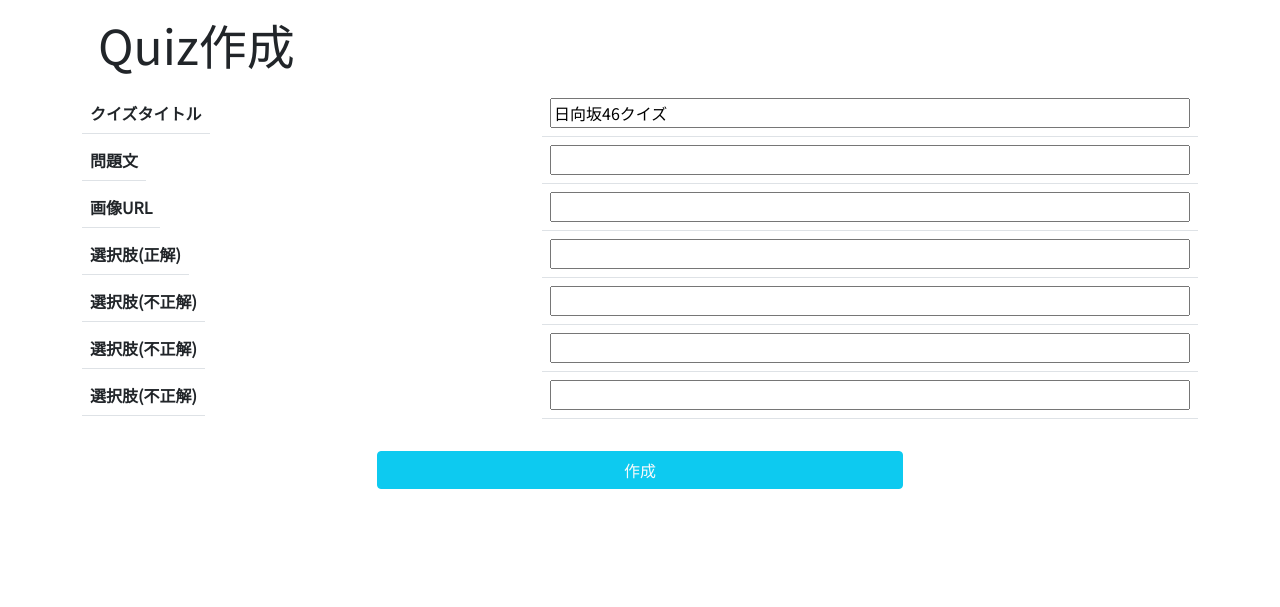
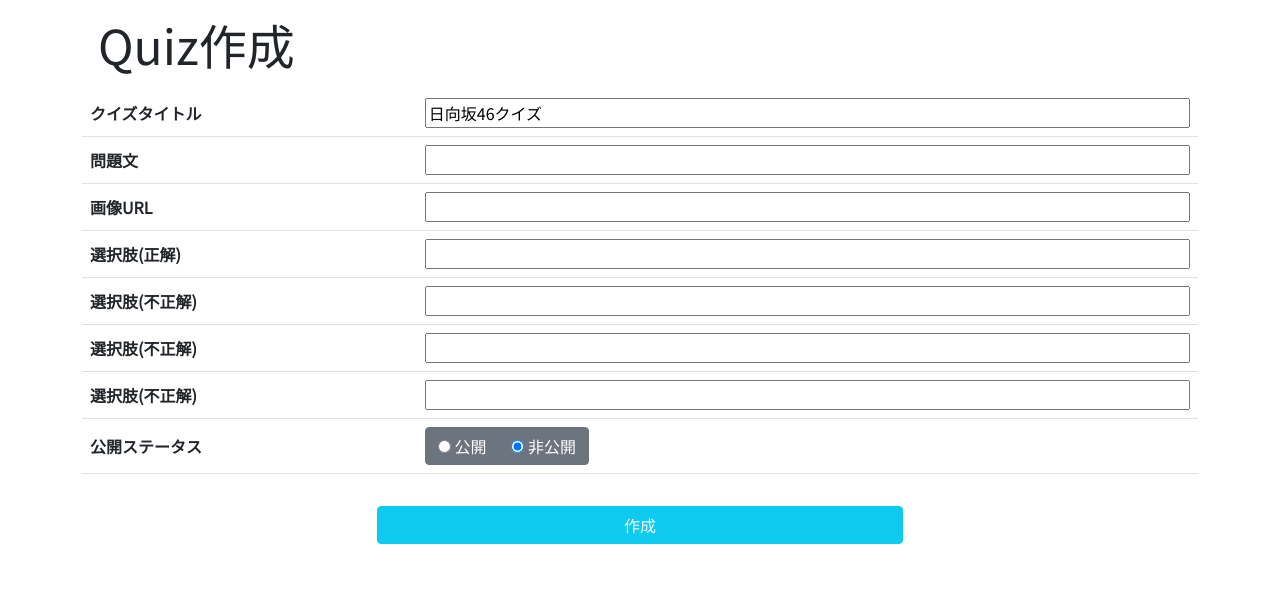
Before and after one commit to soya111/hinata_quiz, a Django app: page /quiz/add/ in a window 1280 px wide. Shown: the part 56-663 px from the top of the page. Run offline with Django 3.2, Linux system fonts and the light colour scheme; the visitor is signed in with stand-in values (Sample User, id 1).

Commit message:
クイズ公開ステータス追加

```diff
--- a/api/models.py
+++ b/api/models.py
@@ -11,6 +11,7 @@ class Quiz(models.Model):
         max_length=1000, verbose_name="画像URL")
     user = models.ForeignKey(User, on_delete=models.CASCADE)
     is_approved = models.BooleanField(default=False)
+    is_public = models.BooleanField(default=False)
 
     def __str__(self):
         return self.statement
--- a/api/templates/api/quiz_add.html
+++ b/api/templates/api/quiz_add.html
@@ -35,6 +35,19 @@
                     </td>
                 </tr>
             {% endfor %}
+            <tr>
+                <th>公開ステータス</th>
+                <td>
+                    <div class="btn-group btn-group-toggle" data-toggle="buttons">
+                        <label class="btn btn-secondary">
+                            <input type="radio" name="is_public" id="option1" autocomplete="off" value="True"> 公開
+                        </label>
+                        <label class="btn btn-secondary">
+                            <input type="radio" name="is_public" id="option2" autocomplete="off" value="False" checked> 非公開
+                        </label>
+                    </div>
+                </td>
+            </tr>
         </table>
         <div class="d-grid gap-2 col-6 mx-auto mb-5">
             <button type="submit" class="btn btn-info  text-light" style="margin: 1rem;">作成</button>
@@ -43,21 +56,21 @@
     </form>
 </div>
 <style>
-input {
-    width: 50vw
+input[type=text], input[type=url] {
+    width: 100%;
 }
 tr{
-    display: flex;
-    align-items: center;
-    justify-content: space-between;
+    vertical-align: middle;
 }
-
+th{
+    width: 30%;
+}
+td{
+    width: 70%;
+}
 table {
     width: 90%;
     margin: 0 auto;
 }
-form {
-    max-width: 100%;
-}
 </style>
 {% endblock %}
--- a/api/templates/api/quiz_list.html
+++ b/api/templates/api/quiz_list.html
@@ -24,8 +24,6 @@
                 </ul>
                 <a href="{% url 'quiz-detail' quiz.id %}" class="btn btn-info m-1 text-light">詳細</a>
             </div>
-            <div class="card-body">
-            </div>
         </div>
     {% empty %}
         <li>No articles yet.</li>
--- a/api/web.py
+++ b/api/web.py
@@ -31,7 +31,7 @@ class QuizListView(ListView):
 
     def get_queryset(self):
         queryset = super(QuizListView, self).get_queryset()
-        return queryset.filter(is_approved=True)
+        return queryset.filter(is_approved=True).filter(is_public=True)
 
 
 class QuizDetailView(DetailView):
@@ -46,7 +46,10 @@ class QuizDetailView(DetailView):
     def get(self, request, pk):
         quiz = Quiz.objects.get(pk=pk)
 
-        if quiz.is_approved == False and quiz.user != request.user:
+        # クイズ作成者もしくはクイズが公開&認証済みの場合のみ詳細を見れる
+        if quiz.user == request.user or (quiz.is_public and quiz.is_approved):
+            pass
+        else:
             return HttpResponse("権限がありません。ログインしてください。", status=403)
 
         context = {
@@ -77,10 +80,10 @@ class QuizCreateView(CreateView, LoginRequiredMixin):
 
         # choiceのバリデーション
         if request.POST['correct_choice'] == '' or not any(incorrect_choices):
-            return HttpResponse("400", status="400")
+            return HttpResponse(status="400")
 
         quiz = Quiz(title=request.POST['title'],
-                    statement=request.POST['statement'], thumbnail_image_url=request.POST['thumbnail_image_url'], user=request.user)
+                    statement=request.POST['statement'], thumbnail_image_url=request.POST['thumbnail_image_url'], user=request.user, is_public=request.POST['is_public'])
         quiz.save()
 
         choice = Choice(
@@ -117,31 +120,34 @@ def edit(request, id):
         return render(request, template_name, context)
 
     elif request.method == "POST":
-        quiz.title = request.POST['title']
-        quiz.statement = request.POST['statement']
-        quiz.thumbnail_image_url = request.POST['thumbnail_image_url']
-        quiz.is_approved = False
-        quiz.save()
-
         dict_post = dict(request.POST)
 
+        # 正解選択肢
         correct_choice = Choice.objects.get(id=int(dict_post['ccid'][0]))
+
+        # 公開ステータスしか変わっていない場合はis_approvedは変更しない
+        if quiz.title == request.POST['title'] and quiz.statement == request.POST['statement'] and quiz.thumbnail_image_url == request.POST['thumbnail_image_url'] and correct_choice.text == dict_post['cc'][0] and all([Choice.objects.get(id=int(value)).text == dict_post['ic'][i] for i, value in enumerate(dict_post['icid'])]):
+            pass
+        else:
+            quiz.is_approved = False
+
         correct_choice.text = dict_post['cc'][0]
         correct_choice.save()
 
+        # 不正解選択肢
         for i, value in enumerate(dict_post['icid']):
             incorrect_choice = Choice.objects.get(id=int(value))
             incorrect_choice.text = dict_post['ic'][i]
             incorrect_choice.save()
 
+        # クイズ
+        quiz.title = request.POST['title']
+        quiz.statement = request.POST['statement']
+        quiz.thumbnail_image_url = request.POST['thumbnail_image_url']
+        quiz.is_public = request.POST['is_public']
+        quiz.save()
+
         return HttpResponseRedirect(reverse('quiz-detail', args=[id]))
-
-        # class QuizUpdateView(UpdateView):
-
-        #     model = Quiz
-
-        #     fields = ['title', 'statement', 'thumbnail_image_url']
-        #     template_name = 'api/quiz_edit.html'
 
 
 class UserQuizListView(ListView, LoginRequiredMixin):
@@ -151,7 +157,7 @@ class UserQuizListView(ListView, LoginRequiredMixin):
     def get(self, request):
 
         if not request.user.is_authenticated:
-            return HttpResponseRedirect(reverse('login'))
+            return HttpResponseRedirect(reverse('login') + '?next=' + reverse('account'))
 
         quiz_list = Quiz.objects.filter(user=request.user)
         context = {
```
Also changed, not shown: api/templates/api/quiz_detail.html (+21 -0 lines), api/templates/api/quiz_edit.html (+31 -5 lines), api/migrations/0003_auto_20201226_0507.py (added).
